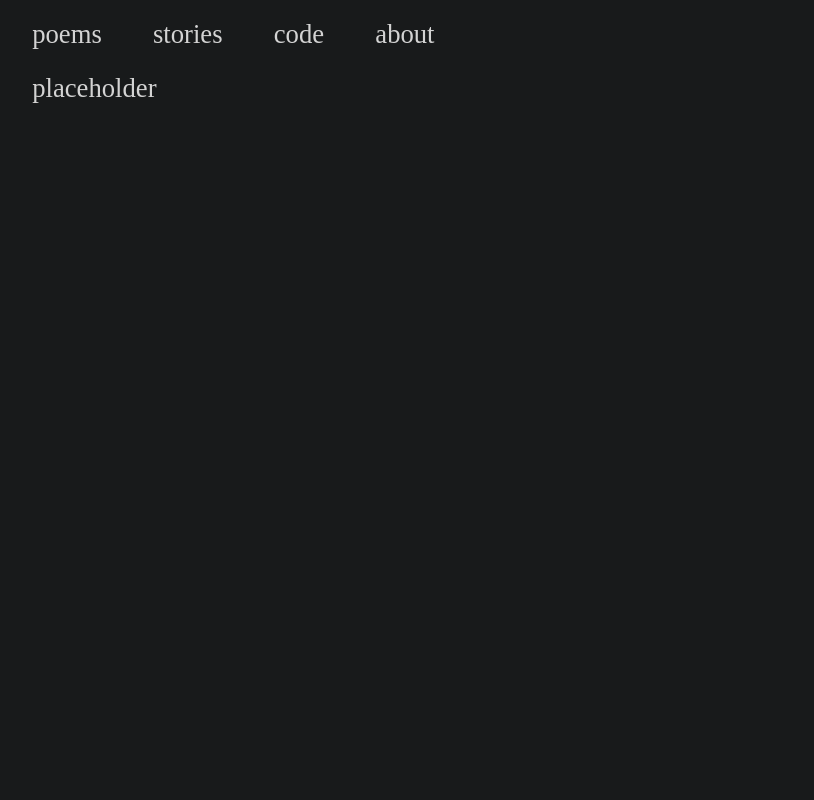
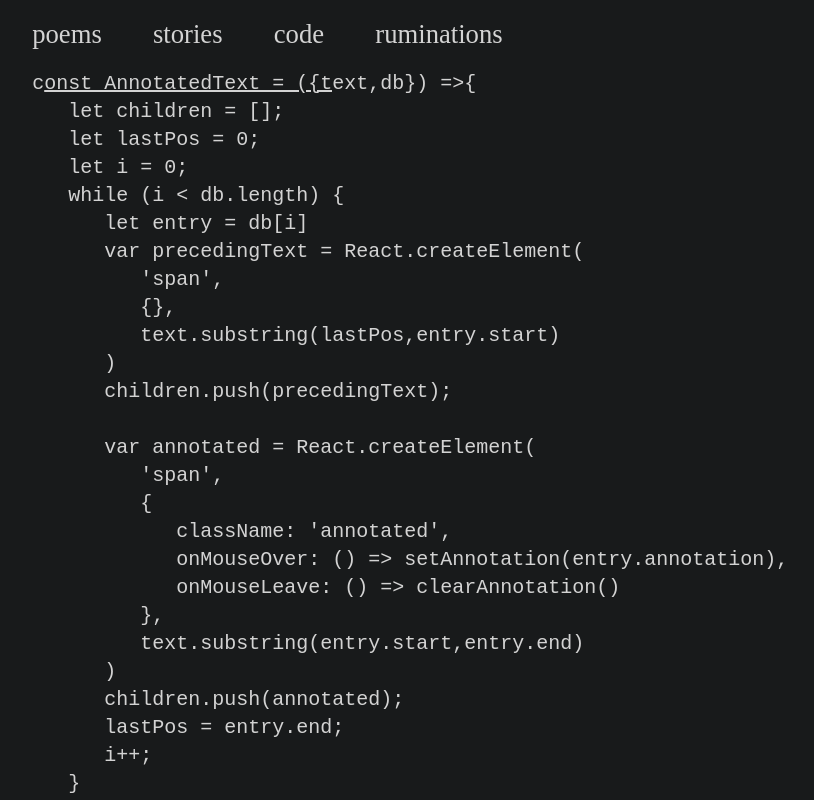
Before and after one commit to aryaburke/portfolio, a React (Create React App) app: page /code in a window 1280 px wide. Shown: the top 800 px of the page, without its empty margins (19-833 px from the left). Built offline with nearby package versions, Linux system fonts and the light colour scheme.

Commit message:
put in all 4 pages

```diff
--- a/src/App.css
+++ b/src/App.css
@@ -59,9 +59,10 @@ body {
   left: calc(var(--writingbox-width) + 5%);
   top: 30%;
   width: calc(90% - var(--writingbox-width));
-  border: 1px dotted var(--main-white);
+  border: 1px solid var(--main-white);
   position: fixed;
   padding: 10px;
+  border-radius: 20px;
 }
 
 .story-box{
@@ -79,9 +80,15 @@ body {
 }
 
 .writing {
-  font-size: 20pt;
+  font-size: 18pt;
 }
 
 .annotated {
   text-decoration: underline;
 }
+
+.code {
+  font-size: 15pt;
+  font-family: monospace;
+  tab-size: 3;
+}
--- a/src/App.js
+++ b/src/App.js
@@ -3,7 +3,8 @@ import React from 'react';
 import Navbar from './components/Navbar';
 import Poems from './pages/Poems';
 import Stories from './pages/Stories';
-import Home from './pages/Home';
+import Code from './pages/Code';
+import Ruminations from './pages/Ruminations';
 import { Switch, Route, BrowserRouter } from 'react-router-dom';
 
 function App() {
@@ -14,7 +15,8 @@ function App() {
         <Switch>
           <Route exact path="/poems/" component={Poems} />
           <Route exact path="/stories/" component={Stories} />
-          <Route component={Home} />
+          <Route exact path="/code/" component={Code} />
+          <Route component={Ruminations} />
         </Switch>
       </BrowserRouter>
     </div>
--- a/src/components/Navbar.js
+++ b/src/components/Navbar.js
@@ -9,7 +9,7 @@ export default class Navbar extends Component {
             <li><Link to="poems">poems</Link></li>
             <li><Link to="stories">stories</Link></li>
             <li><Link to="code">code</Link></li>
-            <li><Link to="about">about</Link></li>
+            <li><Link to="ruminations">ruminations</Link></li>
           </ul>
         </nav>
       );
--- /dev/null
+++ b/src/pages/Code.js
@@ -0,0 +1,18 @@
+import React from "react"
+import AnnotatedText from "../components/AnnotatedText";
+import { text, db } from "../writing/code";
+
+const Code = () => {
+  return (
+    <div>
+      <div className="poem-box code">
+        <div className="show-whitespace">
+          <AnnotatedText text={text} db={db}/>
+        </div>
+      </div>
+      <div id="info" hidden></div>
+    </div>
+);
+};
+
+export default Code;
--- a/src/pages/Home.js
+++ /dev/null
@@ -1,9 +0,0 @@
-import React from "react";
-
-const Home = () => {
-  return (
-    <div>placeholder</div>
-);
-};
-
-export default Home;
--- /dev/null
+++ b/src/pages/Ruminations.js
@@ -0,0 +1,18 @@
+import React from "react"
+import AnnotatedText from "../components/AnnotatedText";
+import { text, db } from "../writing/ruminations";
+
+const Ruminations = () => {
+  return (
+    <div>
+      <div className="story-box">
+        <div className="writing show-whitespace">
+          <AnnotatedText text={text} db={db}/>
+        </div>
+      </div>
+      <div id="info" hidden></div>
+    </div>
+);
+};
+
+export default Ruminations;
--- a/src/writing/code.js
+++ b/src/writing/code.js
@@ -1,3 +1,11 @@
 let text = "const AnnotatedText = ({text,db}) =>{\n\tlet children = [];\n\tlet lastPos = 0;\n\tlet i = 0;\n\twhile (i < db.length) {\n\t\tlet entry = db[i]\n\t\tvar precedingText = React.createElement(\n\t\t\t'span',\n\t\t\t{},\n\t\t\ttext.substring(lastPos,entry.start)\n\t\t)\n\t\tchildren.push(precedingText);\n\n\t\tvar annotated = React.createElement(\n\t\t\t'span',\n\t\t\t{\n\t\t\t\tclassName: 'annotated',\n\t\t\t\tonMouseOver: () => setAnnotation(entry.annotation),\n\t\t\t\tonMouseLeave: () => clearAnnotation()\n\t\t\t},\n\t\t\ttext.substring(entry.start,entry.end)\n\t\t)\n\t\tchildren.push(annotated);\n\t\tlastPos = entry.end;\n\t\ti++;\n\t}\n\n\tif (lastPos < text.length) {\n\t\tvar finalText = React.createElement(\n\t\t\t'span',\n\t\t\t{},\n\t\t\ttext.substring(lastPos, text.length)\n\t\t)\n\t\tchildren.push(finalText);\n\t};\n\n\tlet a = React.createElement(\n\t\t'div',\n\t\t{ className: 'annotatedTextBox' },\n\t\tchildren\n\t)\n\treturn(a);\n}";
 
-export { text };
+let db = [
+    {
+        start: 1,
+        end: 25,
+        annotation: "here i did this thing"
+    }
+]
+
+export { text, db };
--- /dev/null
+++ b/src/writing/ruminations.js
@@ -0,0 +1,11 @@
+let text = "ruminations"
+
+let db = [
+    {
+        start: 1,
+        end: 25,
+        annotation: "here i did this thing"
+    }
+]
+
+export {text, db};
```
